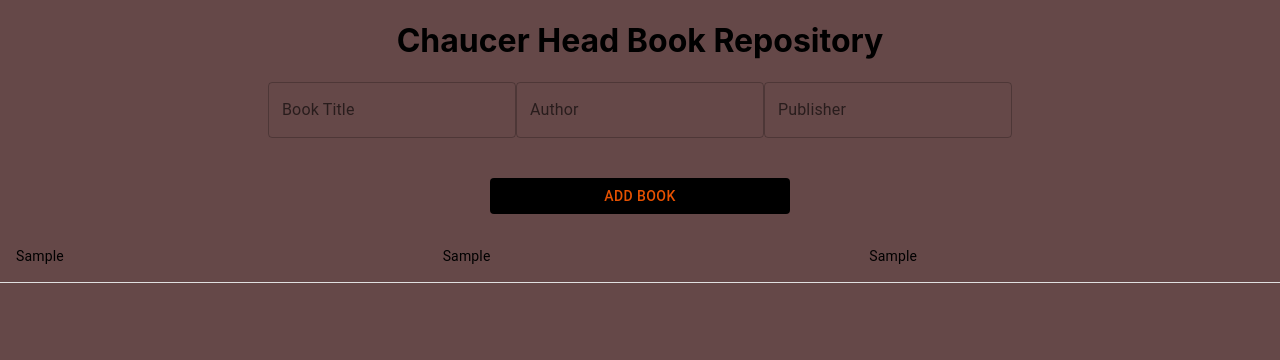
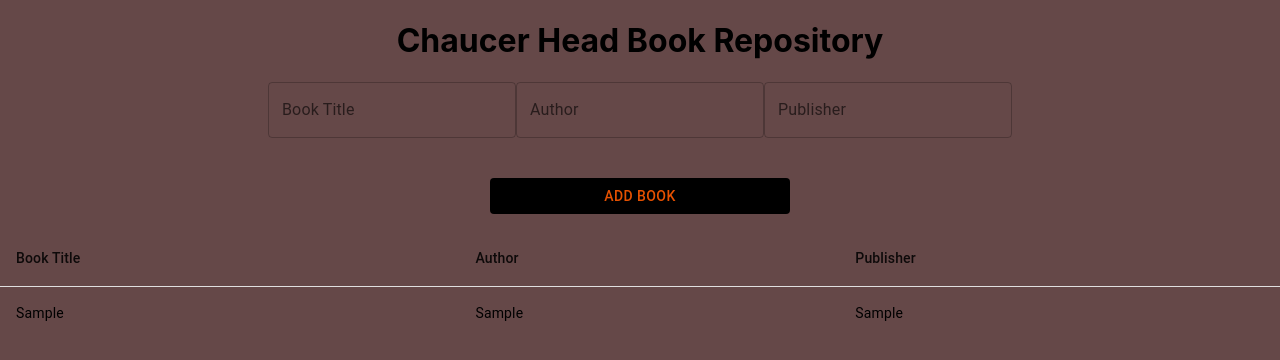
Before and after one commit to Majestom/chaucer-head, a React (Create React App) app: page / in a window 1280 px wide. Both pictures are taken after typing "Sample", "Sample", "Sample" into the empty fields and a click on the button "ADD BOOK". Shown: the top 360 px of the page. Built offline with nearby package versions, Linux system fonts and the light colour scheme.

Commit message:
Format table.

```diff
--- a/src/App.js
+++ b/src/App.js
@@ -7,6 +7,7 @@ import {
   Table,
   TableRow,
   TableCell,
+  TableHead,
 } from "@mui/material"
 
 const BookRepo = () => {
@@ -73,9 +74,19 @@ function App() {
           Add Book
         </Button>
       </Box>
-      <Table>
+      <Table sx={{ minWidth: 650 }} aria-label="simple table">
+        <TableHead>
+          <TableRow>
+            {attribList.map((attrib) => (
+              <TableCell key={attrib.label}>{attrib.label}</TableCell>
+            ))}
+          </TableRow>
+        </TableHead>
         {bookList.map((book) => (
-          <TableRow key={book.title}>
+          <TableRow
+            key={book.title}
+            sx={{ "&:last-child td, &:last-child th": { border: 0 } }}
+          >
             <TableCell>{book.title}</TableCell>
             <TableCell>{book.author}</TableCell>
             <TableCell>{book.publisher}</TableCell>
```
